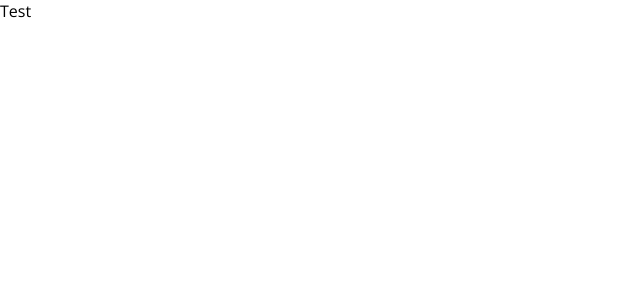
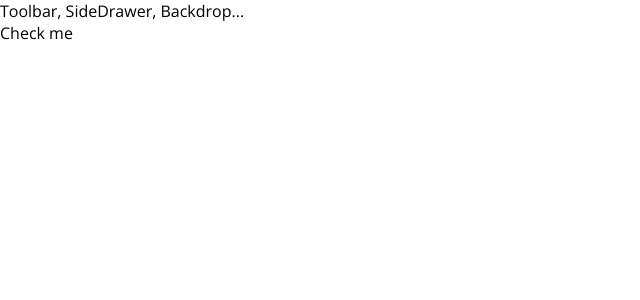
Before and after one commit to saitejamalladi/burger-builder, a React app: page / in a window 1280 px wide. Shown: the top 300 px of the page, without its empty margins (0-640 px from the left). Built offline with nearby package versions, Linux system fonts and the light colour scheme.

Commit message:
Added the basic Layout with HOC

```diff
--- a/src/App.js
+++ b/src/App.js
@@ -1,10 +1,14 @@
 import React, { Component } from 'react';
+
+import Layout from './components/Layout/Layout';
 
 class App extends Component {
   render() {
     return (
       <div>
-          Test
+        <Layout>
+          Check me
+        </Layout>
       </div>
     );
   }
--- a/src/components/Layout/Layout.js
+++ b/src/components/Layout/Layout.js
@@ -1,7 +1,13 @@
-imor
+import React from 'react';
 
-const Layout = () => {
+import Aux from '../../hoc/Auxiliary';
+const layout = (props) => (
+    <Aux>
+        <div>Toolbar, SideDrawer, Backdrop...</div>
+        <div>
+            {props.children}
+        </div>
+    </Aux>
+);
 
-};
-
-export default Layout;
+export default layout;
--- /dev/null
+++ b/src/hoc/Auxiliary.js
@@ -0,0 +1,3 @@
+const aux = (props) => props.children;
+
+export default aux;
```
